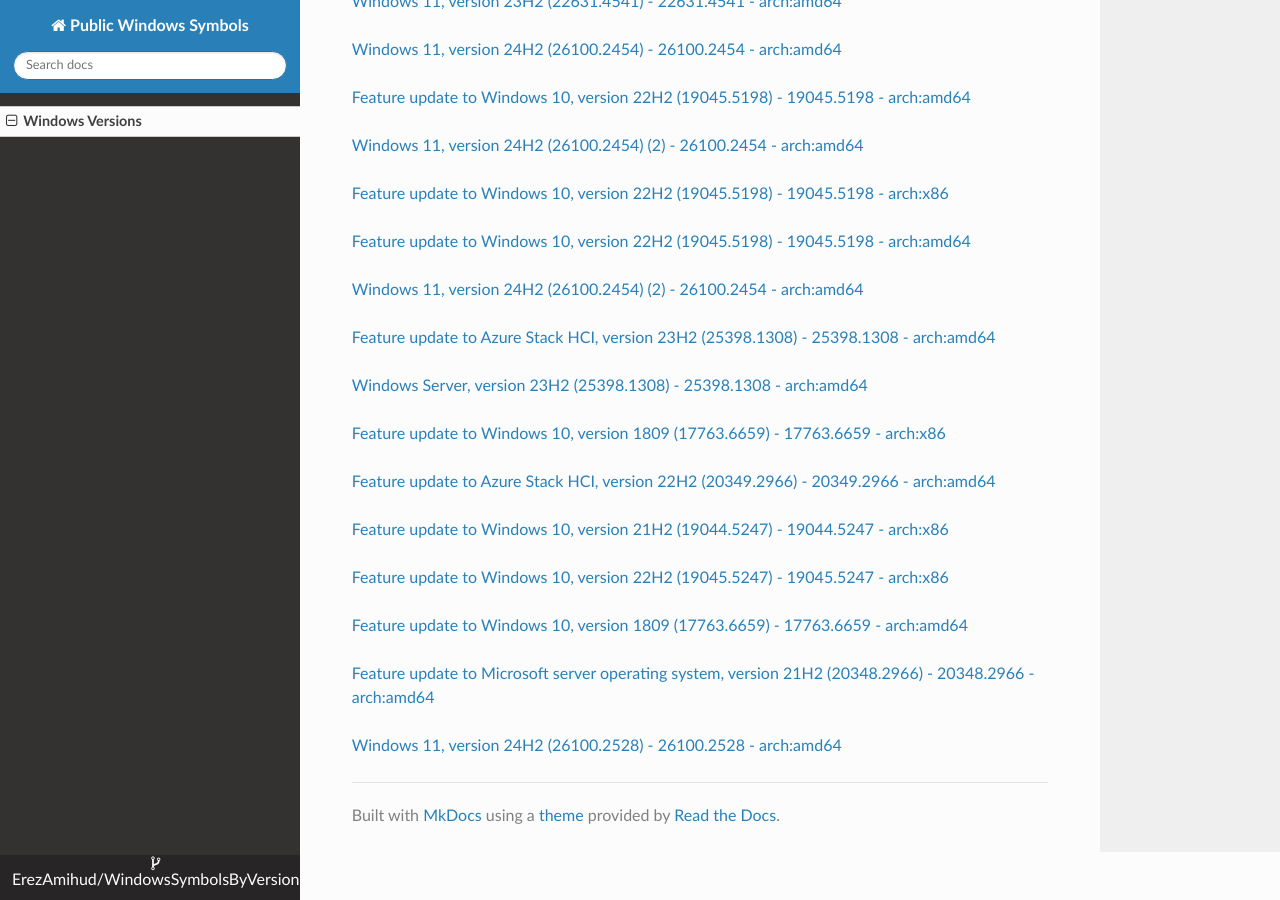
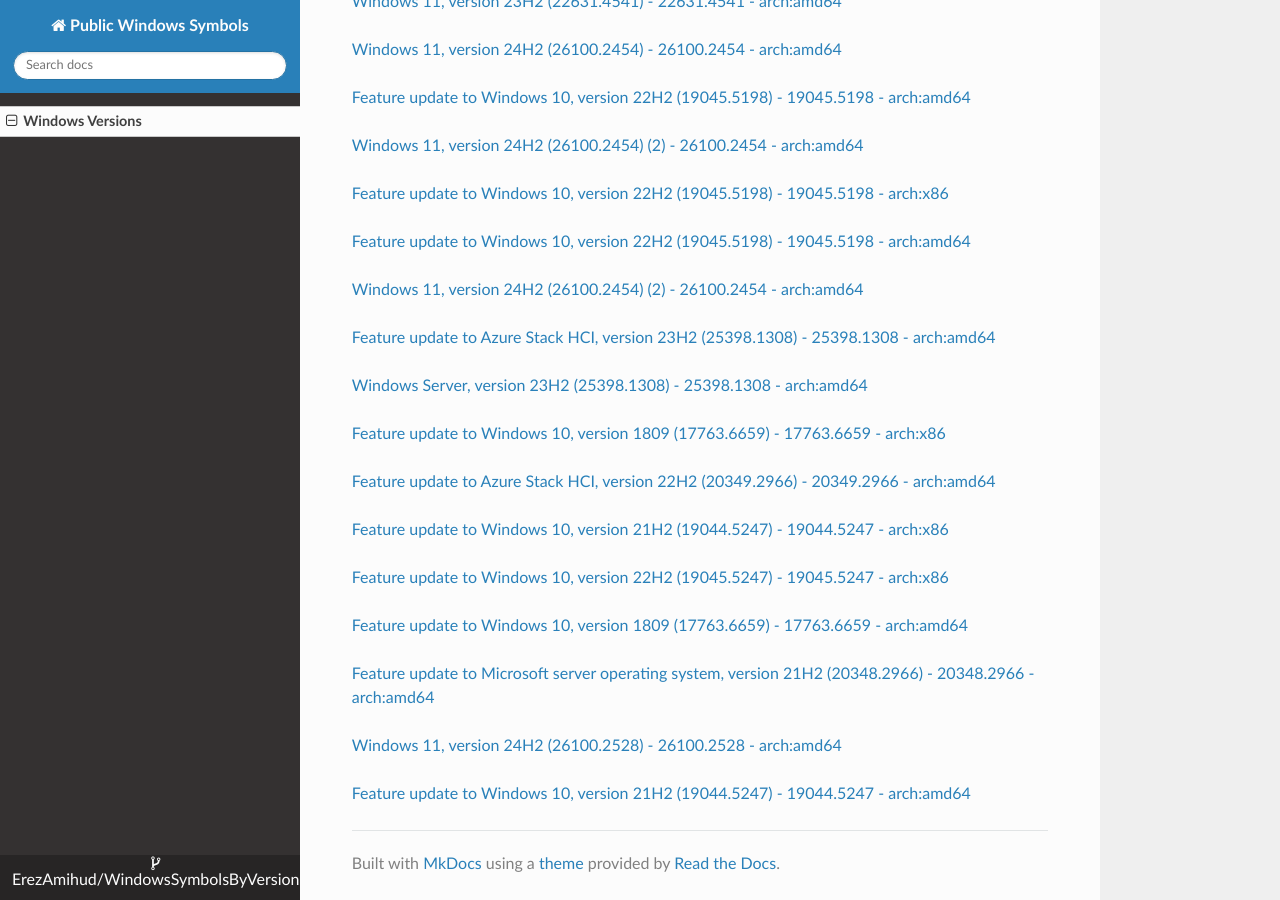
Before and after one commit to ErezAmihud/WindowsSymbolsByVersion, an MkDocs documentation site: the page built from docs/index.md, in a window 1280 px wide and 900 px high, scrolled down 64541 px. Built offline with MkDocs 1.6.1, drawn with Linux system fonts in a browser that asks for light colours; nearby versions of some CDN libraries.

Commit message:
Automated commit, add manifest for 1aa81dc2-1a01-4fae-affa-dbbf4d53c07e

```diff
--- a/docs/index.md
+++ b/docs/index.md
@@ -3841,3 +3841,6 @@
 
 
 [Windows 11, version 24H2 (26100.2528) - 26100.2528 - arch:amd64](https://github.com/ErezAmihud/WindowsSymbolsByVersion/blob/main/manifests/c6177e06-31cb-403d-b0c0-821d3bef5dd2.manifest)
+
+
+[Feature update to Windows 10, version 21H2 (19044.5247) - 19044.5247 - arch:amd64](https://github.com/ErezAmihud/WindowsSymbolsByVersion/blob/main/manifests/1aa81dc2-1a01-4fae-affa-dbbf4d53c07e.manifest)
```
Also changed, not shown: process_builds.json (+1 -1 lines).
